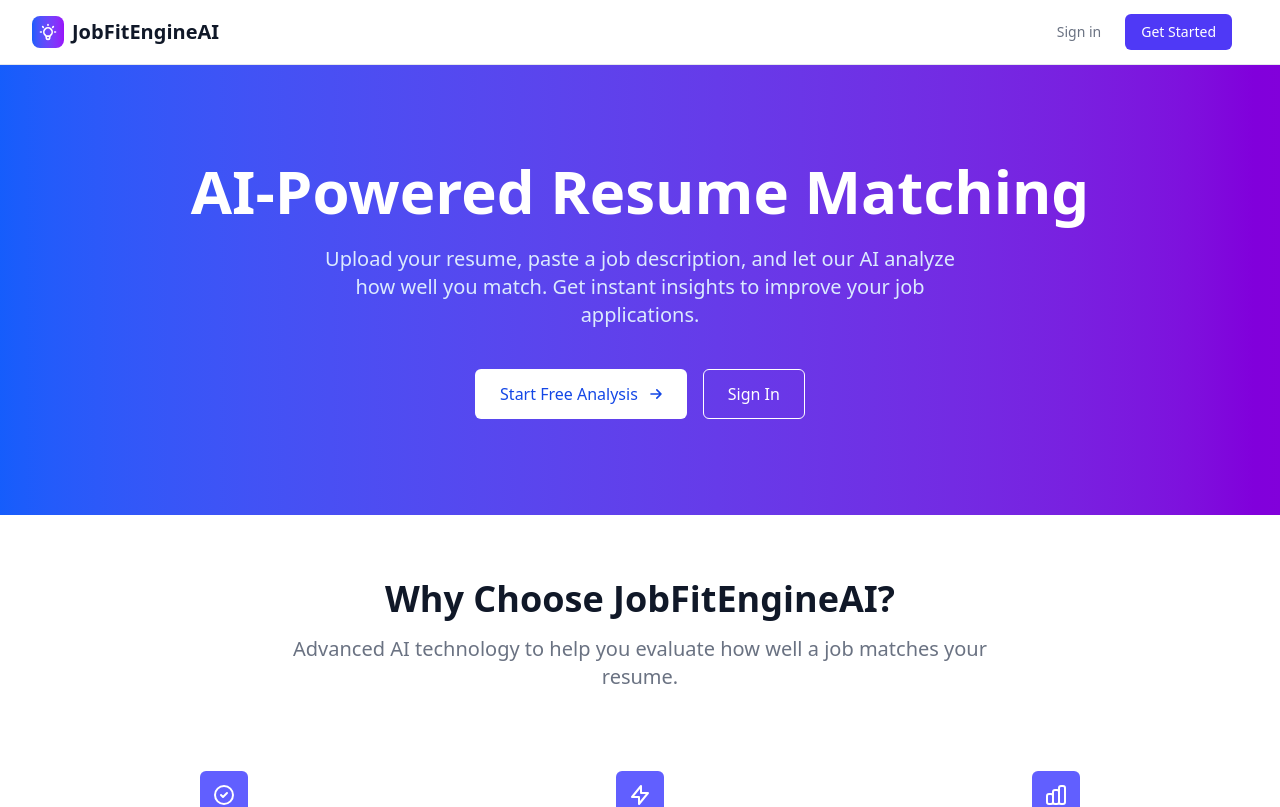
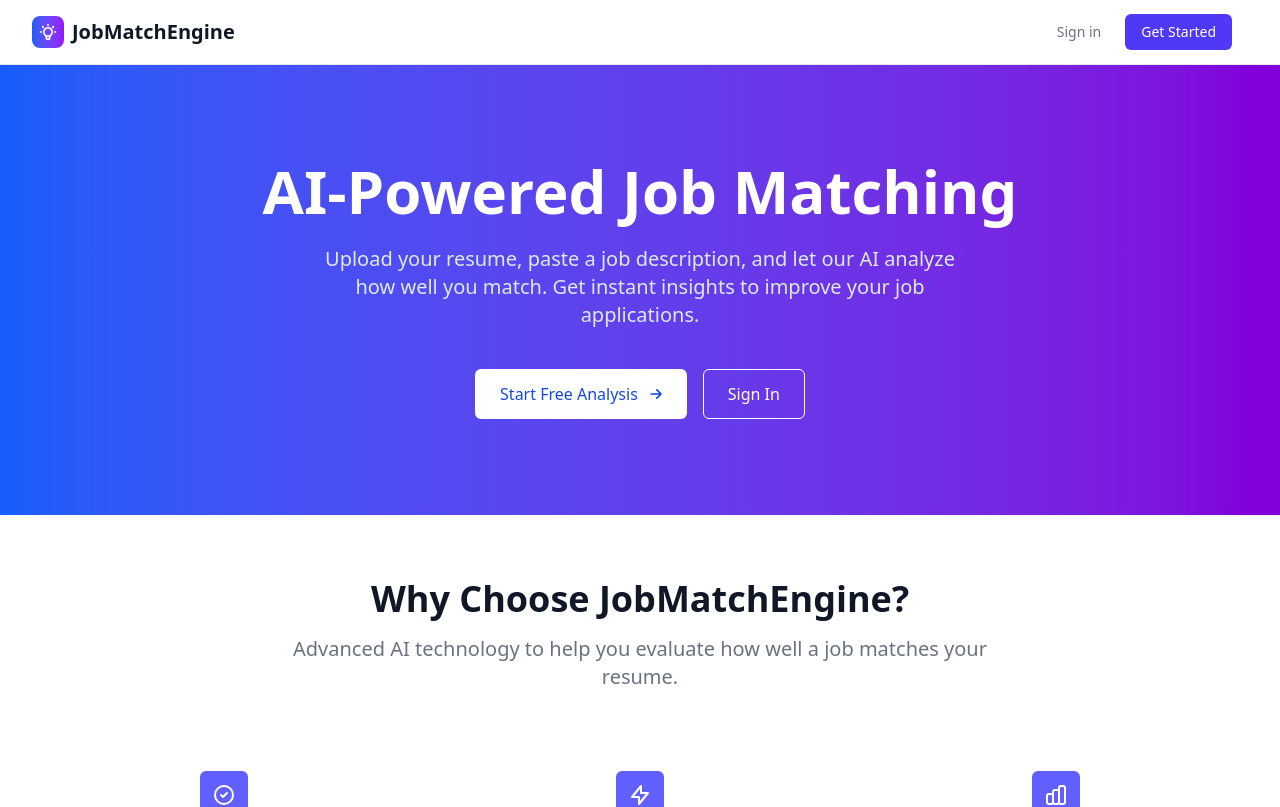
Before and after one commit to tlb-lemrabott/job-match-engine, an Angular app in the folder webapp/: page /home in a window 1280 px wide. Shown: the top 807 px of the page. Built offline with nearby package versions, Linux system fonts and the light colour scheme.

Commit message:
refactor: update project branding and naming
- Change project name from 'JobFitEngineAI' to 'JobMatchEngine'
- Update app title and landing page branding
- Maintain consistency across all components
- Improve brand clarity and simplicity

```diff
--- a/webapp/package.json
+++ b/webapp/package.json
@@ -1,5 +1,5 @@
 {
-  "name": "webapp",
+  "name": "job-match-engine",
   "version": "0.0.0",
   "scripts": {
     "ng": "ng",
--- a/webapp/src/app/app.component.ts
+++ b/webapp/src/app/app.component.ts
@@ -11,7 +11,7 @@ import { AuthServiceService } from './services/auth.service.service';
   styleUrl: './app.component.css'
 })
 export class AppComponent implements OnInit {
-  title = 'JobFitEngineAI';
+  title = 'JobMatchEngine';
   isAuthenticated = false;
   currentUser: any = null;
   isMenuOpen = false;
--- a/webapp/src/app/landing/landing.component.html
+++ b/webapp/src/app/landing/landing.component.html
@@ -3,7 +3,7 @@
   <div class="max-w-7xl mx-auto px-4 sm:px-6 lg:px-8 py-24">
     <div class="text-center">
       <h1 class="text-4xl font-extrabold text-white sm:text-5xl md:text-6xl">
-        AI-Powered Resume Matching
+        AI-Powered Job Matching
       </h1>
       <p class="mt-6 max-w-2xl mx-auto text-xl text-blue-100">
         Upload your resume, paste a job description, and let our AI analyze how well you match.
@@ -35,7 +35,7 @@
   <div class="max-w-7xl mx-auto px-4 sm:px-6 lg:px-8">
     <div class="text-center">
       <h2 class="text-3xl font-extrabold text-gray-900 sm:text-4xl">
-        Why Choose JobFitEngineAI?
+        Why Choose JobMatchEngine?
       </h2>
       <p class="mt-4 max-w-3xl mx-auto text-xl text-gray-500">
         Advanced AI technology to help you evaluate how well a job matches your resume.
```
